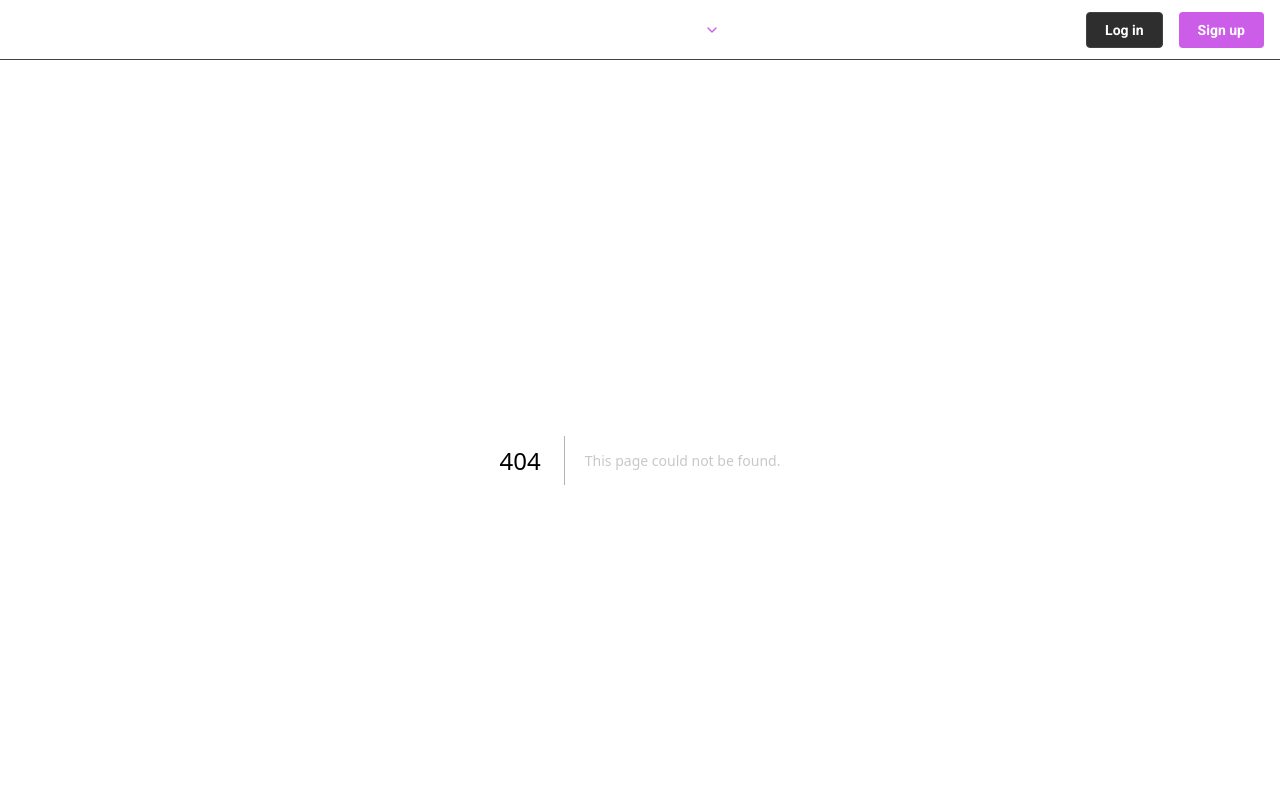
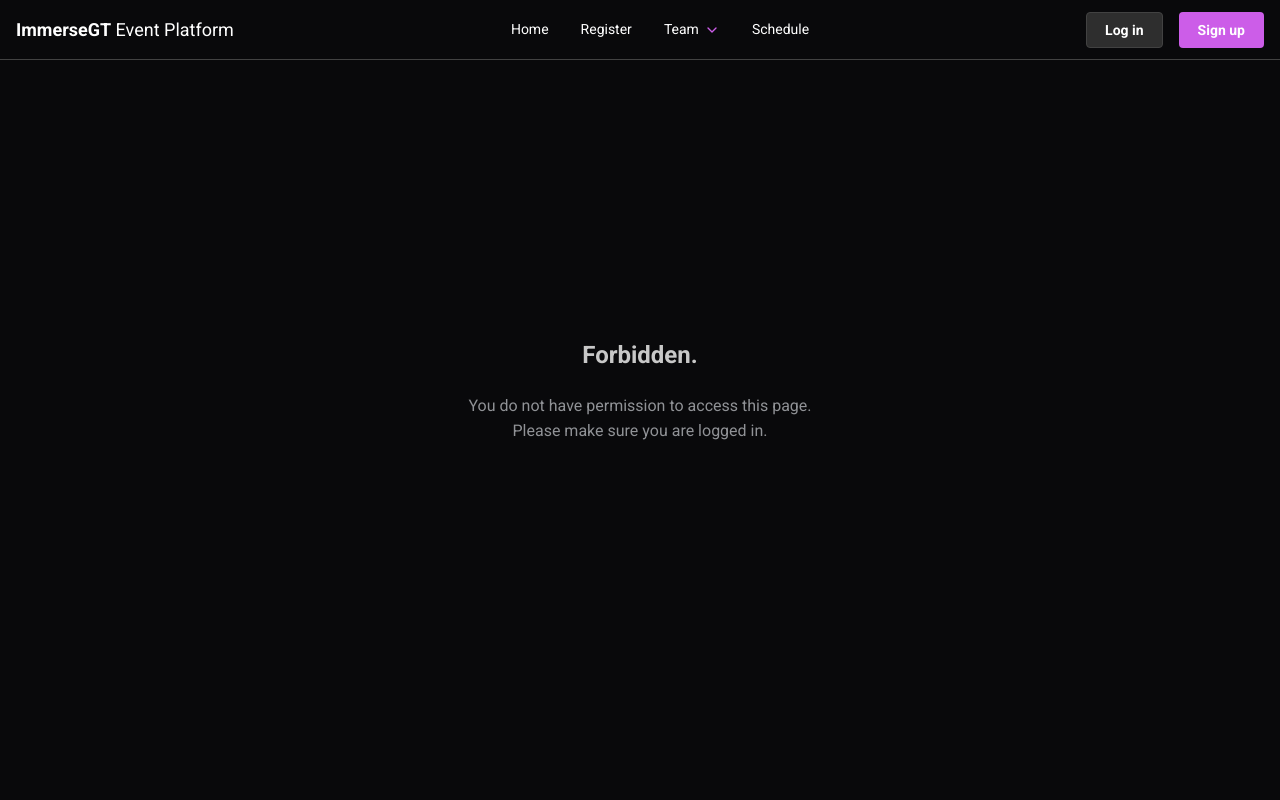
Before and after one commit to immersegt/immersegt, a Next.js app: page /forbidden in a window 1280 px wide. Before the commit this address had no page. Shown: the top 800 px of the page. Built offline with nearby package versions, Linux system fonts and the light colour scheme.

Commit message:
Added 404 and Forbidden pages

```diff
--- /dev/null
+++ b/app/forbidden/page.tsx
@@ -0,0 +1,15 @@
+'use client';
+
+import 'styles/index.css';
+import 'styles/forbidden.css';
+
+const Forbidden = () => {
+    return (
+        <div className="forbiddenPage">
+                <h2><b>Forbidden.</b></h2>
+                <p>You do not have permission to access this page.</p><p> Please make sure you are logged in.</p>
+        </div>
+    )
+}
+
+export default Forbidden;
--- /dev/null
+++ b/styles/forbidden.css
@@ -0,0 +1,19 @@
+.forbiddenPage {
+    width: 100vw;
+    height: 80vh;
+    display: flex;
+    align-items: center;
+    justify-content: center;
+    flex-direction: column;
+}
+
+a.return {
+    color: white;
+    text-decoration-line: none;
+    margin-top: 5px;
+}
+
+a.return:hover {
+    color: rgb(150, 152, 155);
+    text-decoration-line: underline;
+}
```
Also changed, not shown: app/not-found.tsx (added, +16 -0 lines).
